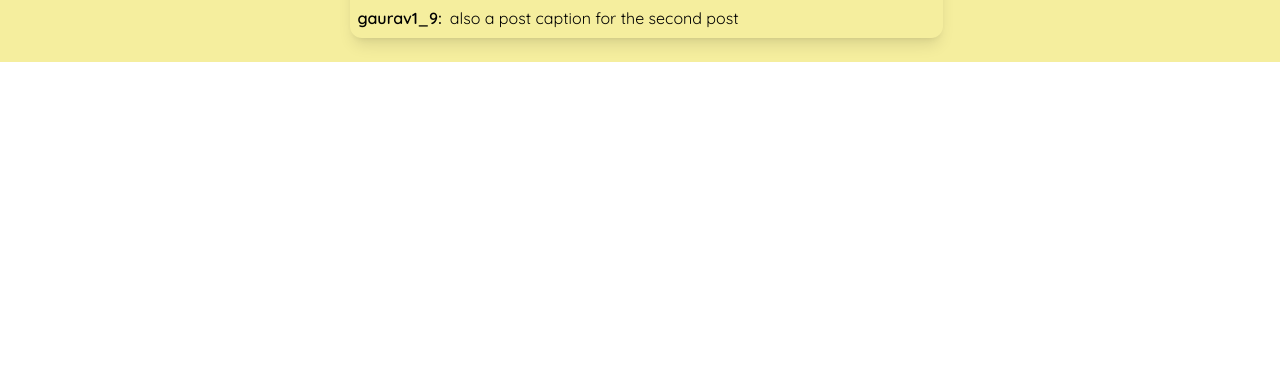
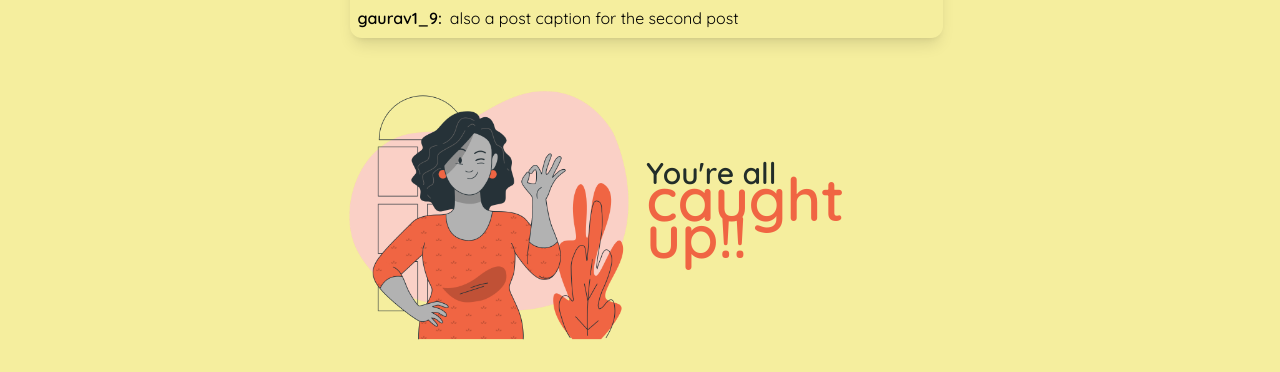
Before and after one commit to gaurav1-9/readora-BookExchange-SocialMedia, a React (Vite) app in the folder readora-Client/: page / in a window 1280 px wide. Shown: the part 1986-2358 px from the top of the page. Before the commit the page ends 2048 px from the top, so only its background shows below. Built offline with nearby package versions, Linux system fonts and the light colour scheme.

Commit message:
end of feed msg added

```diff
--- /dev/null
+++ b/readora-Client/src/Components/Feed/CaughtUp.jsx
@@ -0,0 +1,13 @@
+import React from 'react'
+
+const CaughtUp = () => {
+    return (
+        <div className='flex justify-center items-center'>
+            <img src="/Ok-bro.png" alt="" className=' w-1/2' />
+            <p className='font-semibold text-2xl lg:text-3xl text-gunMetal'>You're all <span className='text-3xl leading-4 lg:text-6xl text-tomato'>caught up!!</span></p>
+
+        </div>
+    )
+}
+
+export default CaughtUp
--- a/readora-Client/src/Components/Feed/Feed.jsx
+++ b/readora-Client/src/Components/Feed/Feed.jsx
@@ -2,6 +2,7 @@ import React from 'react'
 import CreatePost from './CreatePost'
 import NoPost from './NoPost'
 import FeedPost from './FeedPost'
+import CaughtUp from './CaughtUp'
 
 const Feed = () => {
     const post = [
@@ -38,8 +39,9 @@ const Feed = () => {
         <div className="flex-2 p-2 lg:pt-10">
             <CreatePost />
             {
-                (post.length === 0) ? <NoPost /> : <FeedPost postList={post} />
+                (post.length === 0) ? <NoPost /> : <><FeedPost postList={post} /><CaughtUp /></>
             }
+
         </div>
     )
 }
--- a/readora-Client/src/Components/FriendList/FriendSection.jsx
+++ b/readora-Client/src/Components/FriendList/FriendSection.jsx
@@ -32,7 +32,7 @@ const FriendSection = () => {
         },
     ]
     return (
-        <div className="hidden flex-1 h-full items-center pt-10 lg:flex flex-col">
+        <div className="hidden flex-1 h-screen sticky top-0 items-center pt-10 lg:flex flex-col">
             <div className="relative w-8/9 mb-4">
                 <span className="absolute inset-y-0 left-0 pl-3 flex items-center text-xl text-babyPowder">
                     <MdSearch />
--- a/readora-Client/src/Components/HomepageComponents/Utilities.jsx
+++ b/readora-Client/src/Components/HomepageComponents/Utilities.jsx
@@ -8,7 +8,7 @@ import Logo from '../Logo';
 
 const Utilities = () => {
     return (
-        <div className="hidden flex-1 h-full items-center pt-10 lg:flex flex-col">
+        <div className="hidden flex-1 h-screen sticky top-0 items-center pt-10 lg:flex flex-col">
             <Logo />
             <div className="w-8/9 h-fit bg-gunMetal p-4 rounded-xl mt-6">
                 <ul className='flex flex-col gap-3'>
```
Also changed, not shown: readora-Client/public/Ok-bro.png (added).
